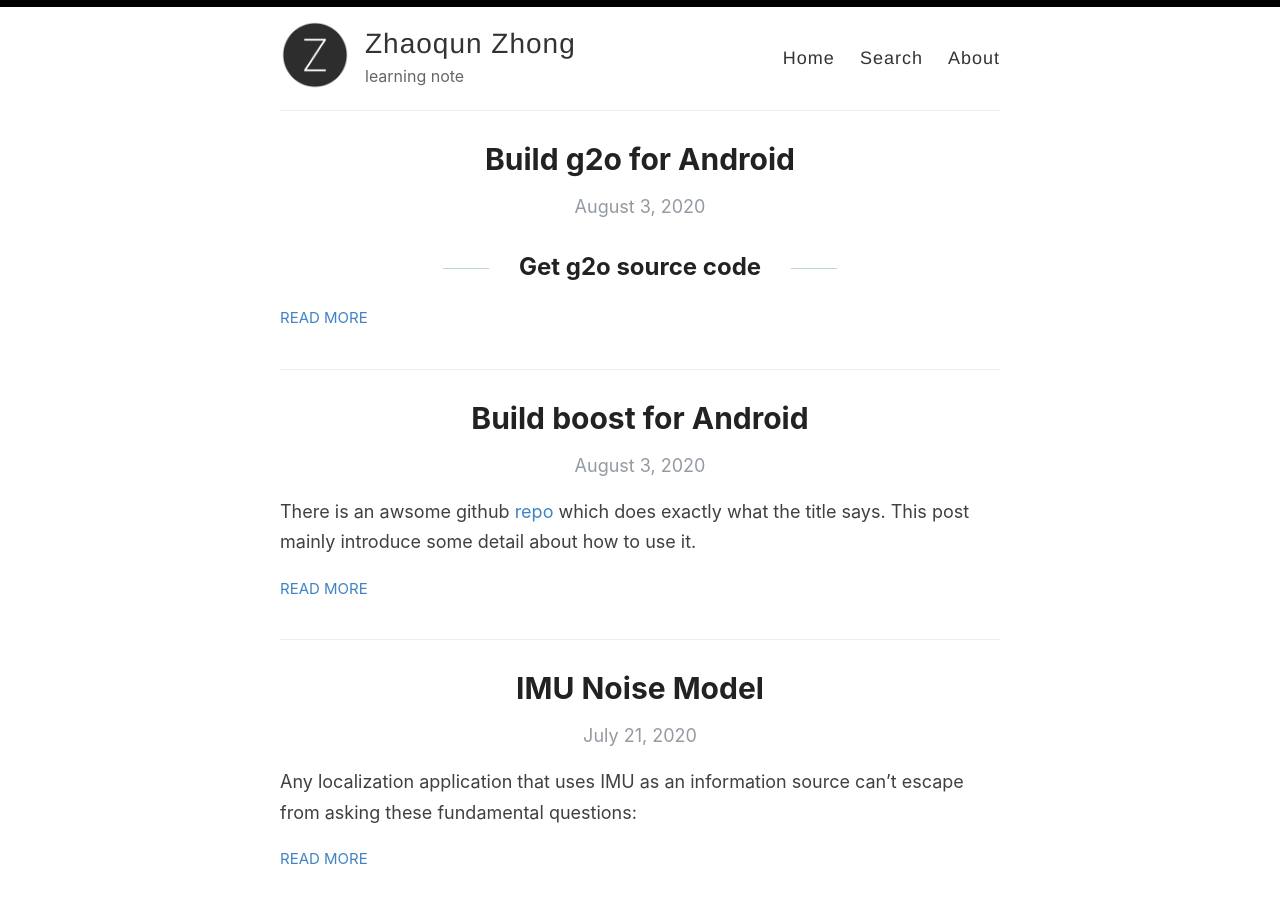
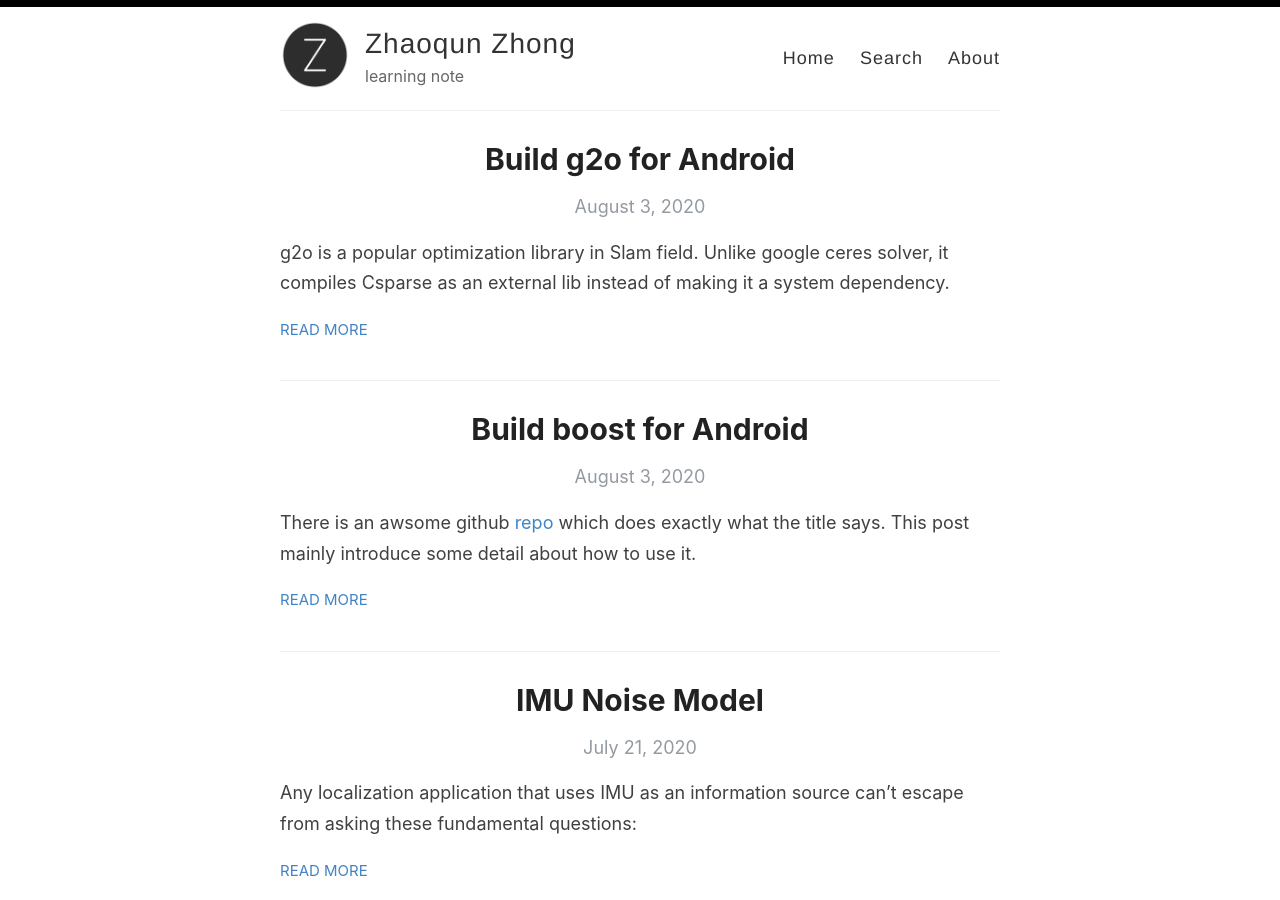
Before and after one commit to ZhaoqunZhong/ZhaoqunZhong.github.io, a Jekyll site: the page built from index.html, in a window 1280 px wide and 900 px high. Built offline with Jekyll 4.4.1, drawn with Linux system fonts in a browser that asks for light colours; the list of posts is cut into pages by our own code.

Commit message:
Update 2020-8-3-g2o-for-android.md

````diff
--- a/_posts/2020-8-3-g2o-for-android.md
+++ b/_posts/2020-8-3-g2o-for-android.md
@@ -3,6 +3,8 @@ layout: post
 title: Build g2o for Android
 categories: [SLAM, Android]
 ---
+
+g2o is a popular optimization library in Slam field. Unlike google ceres solver, it compiles Csparse as an external lib instead of making it a system dependency.
 
 ## Get g2o source code
 
@@ -15,7 +17,6 @@ https://github.com/RainerKuemmerle/g2o
 2. Create a new folder build
 
 3. Edit build_android.sh
-
 ```sh
 cd build
 rm -r *
````
